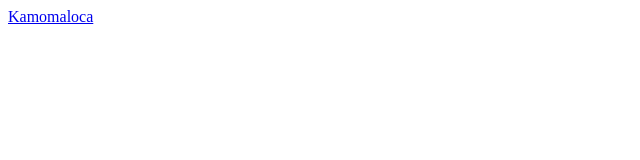
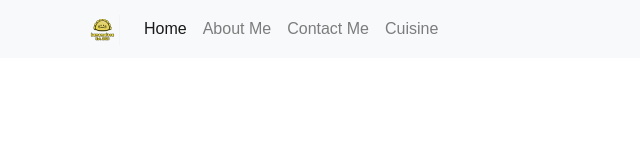
Before and after one commit to Benstamous/Kamomaloca, a website: page index.html in a window 1280 px wide. Shown: the whole page, without its empty margins (0-640 px from the left). Drawn offline with nearby package versions, Linux system fonts and the light colour scheme.

Commit message:
Navbar Update

```diff
--- a/CSS/styles.css
+++ b/CSS/styles.css
@@ -13,3 +13,7 @@ h2 {
 header h2 {
     color:yellow ;
 }
+
+.navbar {
+    background-color: pink;
+}
--- a/index.html
+++ b/index.html
@@ -1,7 +1,15 @@
 <!DOCTYPE html>
 <html lang="en">
 <head>
+    <meta charset="utf-8" />
+    <meta name="viewport" content="width=device-width, initial-scale=1" />
 
+    <link rel="stylesheet" href="node_modules/bootstrap/dist/css/bootstrap.min.css" />
+
+    <link rel="stylesheet" href="node_modules/font-awesome/css/font-awesome.min.css" />
+    <link rel="stylesheet" href="node_modules/bootstrap-social/bootstrap-social.css" />
+    <link rel="stylesheet" href="https://fonts.googleapis.com/css?family=Lobster|Open+Sans" />
+    <link rel="stylesheet" href="css/styles.css" />
 </head>
 
 <body>
@@ -9,10 +17,28 @@
 
     </header>
 
-    <nav class="navbar navbar-light bg-light">
-        <a class="navbar-brand" href="#">Kamomaloca</a>
-        <div>
-
+    <nav class="navbar navbar-expand-sm navbar-light bg-light sticky-top">
+        <div class="container">
+            <a class="navbar-brand" href="#"><img src="Images/Logo2.png" width="35" height="30" /></a>
+            <button class="navbar-toggler" type="button" data-toggle="collapse" data-target="#kNavbar">
+                <span class="navbar-toggler-icon"></span>
+            </button>
+            <div class="collapse navbar-collapse" id="kNavbar">
+                <ul class="navbar-nav">
+                    <li class="nav-item active">
+                        <a class="nav-link" href="#">Home</a>
+                    </li>
+                    <li class="nav-item">
+                        <a class="nav-link" href="#">About Me</a>
+                    </li>
+                    <li class="nav-item">
+                        <a class="nav-link" href="#">Contact Me</a>
+                    </li>
+                    <li class="nav-item">
+                        <a class="nav-link" href="#">Cuisine</a>
+                    </li>
+                </ul>
+            </div>
         </div>
     </nav>
 
--- a/package.json
+++ b/package.json
@@ -12,5 +12,8 @@
   "license": "ISC",
   "devDependencies": {
     "lite-server": "^2.6.1"
+  },
+  "dependencies": {
+    "font-awesome": "^4.7.0"
   }
 }
```
Also changed, not shown: Images/Logo1.png (added), Images/Logo2.png (added), 3 other files.
